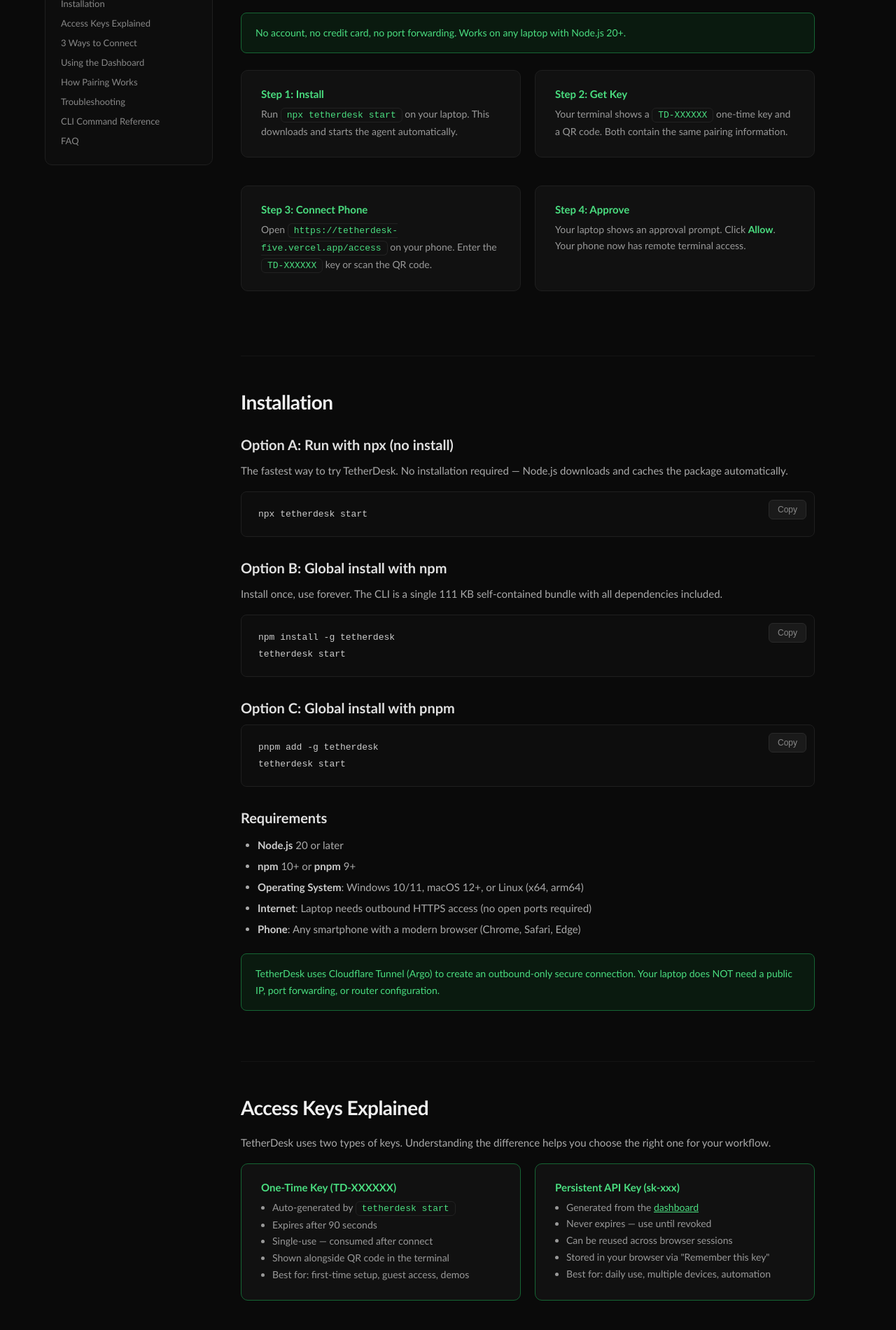
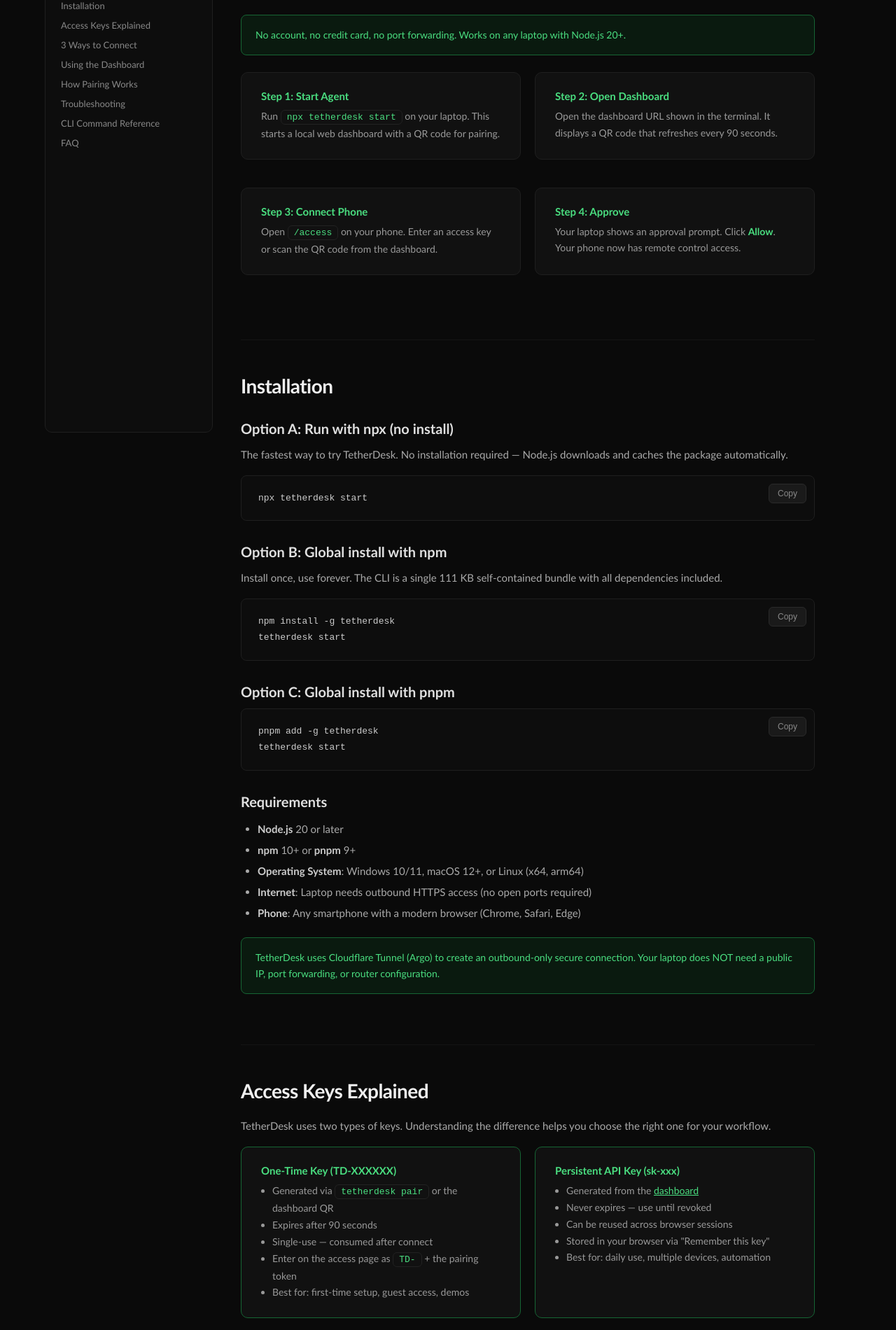
Before and after one commit to wi5nuu/Tetherdesk, a Next.js app in the folder apps/web/: page /docs in a window 1280 px wide. Shown: the part 340-2240 px from the top of the page at 70% size. Built offline with nearby package versions, Linux system fonts and the light colour scheme.

Commit message:
fix: Docs page accuracy — real CLI output, no fabricated text, match actual codebase

```diff
--- a/apps/web/app/docs/page.tsx
+++ b/apps/web/app/docs/page.tsx
@@ -10,8 +10,9 @@
   },
   container: { display: "flex", maxWidth: 1200, margin: "0 auto", padding: "0 24px", gap: 40, position: "relative" as const },
   sidebar: {
-    width: 240, flexShrink: 0, position: "sticky" as const, top: 80, height: "fit-content",
-    background: "#0d0d0d", border: "1px solid #1f1f1f", borderRadius: 10, padding: "20px 0",
+    width: 240, flexShrink: 0, position: "sticky" as const, top: 80, maxHeight: "calc(100vh - 100px)",
+    overflowY: "auto" as const, background: "#0d0d0d", border: "1px solid #1f1f1f",
+    borderRadius: 10, padding: "20px 0",
   },
   sidebarTitle: { fontSize: 12, fontWeight: 700, color: "#666", textTransform: "uppercase" as const, letterSpacing: "0.1em", padding: "0 20px", marginBottom: 12 },
   tocItem: {
@@ -27,7 +28,7 @@
   },
   logo: { fontWeight: 700, fontSize: 18, color: "#4ade80", textDecoration: "none" },
   nav: { display: "flex", gap: 20, fontSize: 14, color: "#888" },
-  navLink: { color: "#888", textDecoration: "none", cursor: "pointer" },
+  navLink: { color: "#888", textDecoration: "none", cursor: "pointer", transition: "color 0.15s", padding: "4px 8px", borderRadius: 6 },
   hero: { padding: "40px 0", textAlign: "center" as const },
   h1: { fontSize: "clamp(32px, 5vw, 48px)", fontWeight: 800, letterSpacing: "-0.03em", marginBottom: 16, lineHeight: 1.1 },
   sub: { fontSize: 16, color: "#999", maxWidth: 560, margin: "0 auto", lineHeight: 1.6 },
@@ -110,6 +111,7 @@
   return (
     <div style={s.codeBlockWrapper}>
       <button
+        className="btn-secondary"
         style={{ ...s.copyBtn, ...(copied ? s.copyBtnCopied : {}) }}
         onClick={handleCopy}
       >
@@ -121,7 +123,7 @@
 }
 
 function NavLink({ href, children }: { href: string; children: React.ReactNode }) {
-  return <Link href={href} style={s.navLink}>{children}</Link>;
+  return <Link href={href} className="link-landing" style={s.navLink}>{children}</Link>;
 }
 
 export default function DocsPage() {
@@ -157,7 +159,7 @@
         </div>
       </header>
 
-      <div style={s.hero}>
+      <div className="docs-hero" style={s.hero}>
         <h1 style={s.h1}>Documentation</h1>
         <p style={s.sub}>
           Everything you need to know about TetherDesk — from first-time setup to advanced usage.
@@ -173,6 +175,7 @@
             <a
               key={item.id}
               href={`#${item.id}`}
+              className="link-landing"
               style={{ ...s.tocItem, ...(activeId === item.id ? s.tocItemActive : {}) }}
               onClick={(e) => {
                 e.preventDefault();
@@ -195,27 +198,27 @@
           </div>
           <div className="docs-grid" style={s.grid2}>
             <div style={s.card}>
-              <div style={s.cardTitle}>Step 1: Install</div>
+              <div style={s.cardTitle}>Step 1: Start Agent</div>
               <div style={s.cardDesc}>
-                Run <Code>npx tetherdesk start</Code> on your laptop. This downloads and starts the agent automatically.
+                Run <Code>npx tetherdesk start</Code> on your laptop. This starts a local web dashboard with a QR code for pairing.
               </div>
             </div>
             <div style={s.card}>
-              <div style={s.cardTitle}>Step 2: Get Key</div>
+              <div style={s.cardTitle}>Step 2: Open Dashboard</div>
               <div style={s.cardDesc}>
-                Your terminal shows a <Code>TD-XXXXXX</Code> one-time key and a QR code. Both contain the same pairing information.
+                Open the dashboard URL shown in the terminal. It displays a QR code that refreshes every 90 seconds.
               </div>
             </div>
             <div style={s.card}>
               <div style={s.cardTitle}>Step 3: Connect Phone</div>
               <div style={s.cardDesc}>
-                Open <Code>https://tetherdesk-five.vercel.app/access</Code> on your phone. Enter the <Code>TD-XXXXXX</Code> key or scan the QR code.
+                Open <Code>/access</Code> on your phone. Enter an access key or scan the QR code from the dashboard.
               </div>
             </div>
             <div style={s.card}>
               <div style={s.cardTitle}>Step 4: Approve</div>
               <div style={s.cardDesc}>
-                Your laptop shows an approval prompt. Click <span style={{ color: "#4ade80", fontWeight: 600 }}>Allow</span>. Your phone now has remote terminal access.
+                Your laptop shows an approval prompt. Click <span style={{ color: "#4ade80", fontWeight: 600 }}>Allow</span>. Your phone now has remote control access.
               </div>
             </div>
           </div>
@@ -268,10 +271,10 @@
               <div style={s.cardTitle}>One-Time Key (TD-XXXXXX)</div>
               <div style={s.cardDesc}>
                 <ul style={{ paddingLeft: 16, marginTop: 6 }}>
-                  <li>Auto-generated by <Code>tetherdesk start</Code></li>
+                  <li>Generated via <Code>tetherdesk pair</Code> or the dashboard QR</li>
                   <li>Expires after 90 seconds</li>
                   <li>Single-use — consumed after connect</li>
-                  <li>Shown alongside QR code in the terminal</li>
+                  <li>Enter on the access page as <Code>TD-</Code> + the pairing token</li>
                   <li>Best for: first-time setup, guest access, demos</li>
                 </ul>
               </div>
@@ -316,18 +319,18 @@
             <li>Approve on your laptop — done!</li>
           </ol>
           <div style={s.note}>
-            The QR code encodes a URL like <Code>https://tetherdesk-five.vercel.app/pair/BASE64URL</Code>. You can share this URL directly instead of scanning.
+            The QR code encodes a URL pointing to your backend (e.g., <Code>https://example.com/pair/BASE64URL</Code>). You can share this URL directly instead of scanning.
           </div>
 
           <h3 style={s.h3}>Method 2: One-Time Key (TD-XXXXXX)</h3>
           <p style={s.p}>
-            No camera needed. When you run <Code>tetherdesk start</Code>, the terminal displays a one-time key in the format <Code>TD-XXXXXX</Code> (where XXXXXX is a 6-character alphanumeric code). Enter this key on the access page.
+            No camera needed. Run <Code>tetherdesk pair</Code> on your laptop to get a pairing token. Then enter it on the access page with the <Code>TD-</Code> prefix as a one-time key.
           </p>
           <ol style={s.ul}>
-            <li>Run <Code>tetherdesk start</Code> on your laptop</li>
-            <li>Look for the line: <Code>Access Key: TD-XXXXXX</Code></li>
+            <li>Run <Code>tetherdesk pair</Code> on your laptop (agent must be running)</li>
+            <li>Note the <Code>pairing token</Code> displayed in the output</li>
             <li>Open <Code>/access</Code> on your phone</li>
-            <li>Type the key (with or without the <Code>TD-</Code> prefix)</li>
+            <li>Type <Code>TD-</Code> followed by the pairing token</li>
             <li>Click Connect — the phone redirects to the pairing page</li>
             <li>Approve on your laptop</li>
           </ol>
@@ -358,10 +361,9 @@
           </p>
           <ul style={s.ul}>
             <li><span style={{ color: "#ccc", fontWeight: 600 }}>QR Code</span> — refreshed every 90 seconds. Scan with your phone to pair.</li>
-            <li><span style={{ color: "#ccc", fontWeight: 600 }}>One-Time Key</span> — the <Code>TD-XXXXXX</Code> key paired with the current QR.</li>
             <li><span style={{ color: "#ccc", fontWeight: 600 }}>Approval Modal</span> — pops up when a phone tries to connect. Click Allow or Deny.</li>
             <li><span style={{ color: "#ccc", fontWeight: 600 }}>Activity Log</span> — real-time stream of pairing and WebRTC events via SSE.</li>
-            <li><span style={{ color: "#ccc", fontWeight: 600 }}>API Key Management</span> — generate, copy, list, and revoke persistent API keys.</li>
+            <li><span style={{ color: "#ccc", fontWeight: 600 }}>API Key Management</span> — generate and copy persistent API keys for repeat access.</li>
             <li><span style={{ color: "#ccc", fontWeight: 600 }}>Agent Status</span> — shows whether the local agent is running and connected.</li>
           </ul>
           <p style={s.p}>
@@ -450,12 +452,13 @@
             </div>
             <CodeBlock>{`npx tetherdesk start
 
-Output:
-  ✓ Agent initialized
-  ✓ Tunnel ready: https://xxx.trycloudflare.com
-  ✓ Pairing URL: https://tetherdesk-five.vercel.app/pair/BASE64URL
-    Access Key: TD-A1B2C3
-    Scan QR or enter the key on your phone`}</CodeBlock>
+ TetherDesk is running!
+
+  1. Open the dashboard:  http://localhost:3000
+  2. Scan the QR code on your phone
+  3. Tap Allow on this laptop to approve the connection
+
+ Press Ctrl+C to stop all processes.`}</CodeBlock>
           </div>
 
           <div style={s.card}>
@@ -468,8 +471,17 @@
           <div style={s.card}>
             <div style={s.cardTitle}>tetherdesk pair</div>
             <div style={s.cardDesc}>
-              Start a new pairing session without restarting the agent. Generates a fresh QR code and one-time key.
+              Start a new pairing session without restarting the agent. Displays a pairing token you can enter on the access page with the prefix <Code>TD-</Code> followed by the token.
             </div>
+            <CodeBlock>{`tetherdesk pair
+
+Pairing session started!
+
+Pairing token: abc123...
+Session ID:    xyz789...
+
+The agent will display a QR code in its terminal output.
+Run 'tetherdesk logs' to view it.`}</CodeBlock>
           </div>
 
           <div style={s.card}>
@@ -492,7 +504,7 @@
           <div style={s.card}>
             <div style={s.cardTitle}>tetherdesk devices</div>
             <div style={s.cardDesc}>
-              List all paired devices with their public keys and last connection times.
+              List all paired devices and their connection status.
             </div>
           </div>
 
@@ -568,10 +580,10 @@
         <div style={s.footer}>
           <p>TetherDesk — Open source remote terminal access</p>
           <div style={{ marginTop: 8, display: "flex", justifyContent: "center", gap: 20 }}>
-            <Link href="/" style={{ color: "#555", textDecoration: "none" }}>Home</Link>
-            <Link href="/access" style={{ color: "#555", textDecoration: "none" }}>Access</Link>
-            <Link href="/dashboard" style={{ color: "#555", textDecoration: "none" }}>Dashboard</Link>
-            <a href="https://github.com/wi5nuu/Tetherdesk" style={{ color: "#555", textDecoration: "none" }} target="_blank" rel="noopener noreferrer">GitHub</a>
+            <Link href="/" className="link-landing" style={{ color: "#555", textDecoration: "none" }}>Home</Link>
+            <Link href="/access" className="link-landing" style={{ color: "#555", textDecoration: "none" }}>Access</Link>
+            <Link href="/dashboard" className="link-landing" style={{ color: "#555", textDecoration: "none" }}>Dashboard</Link>
+            <a href="https://github.com/wi5nuu/Tetherdesk" className="link-landing" style={{ color: "#555", textDecoration: "none" }} target="_blank" rel="noopener noreferrer">GitHub</a>
           </div>
         </div>
       </div>
```
